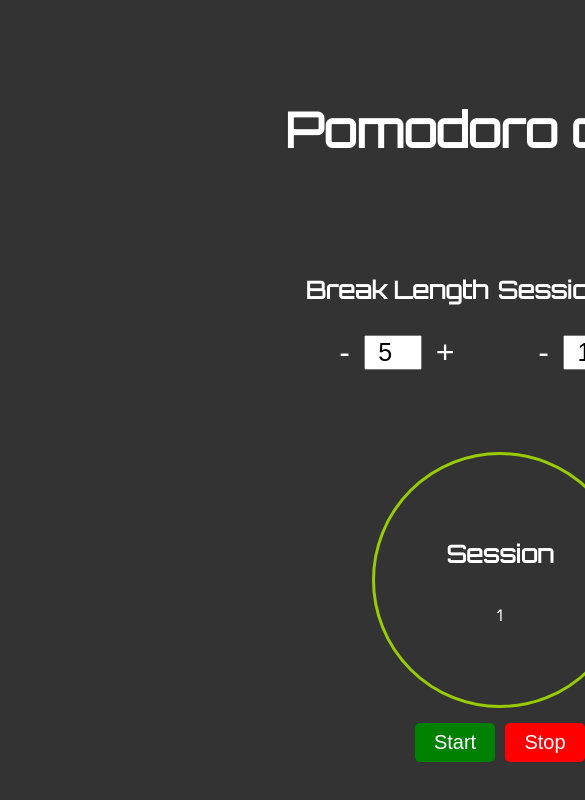
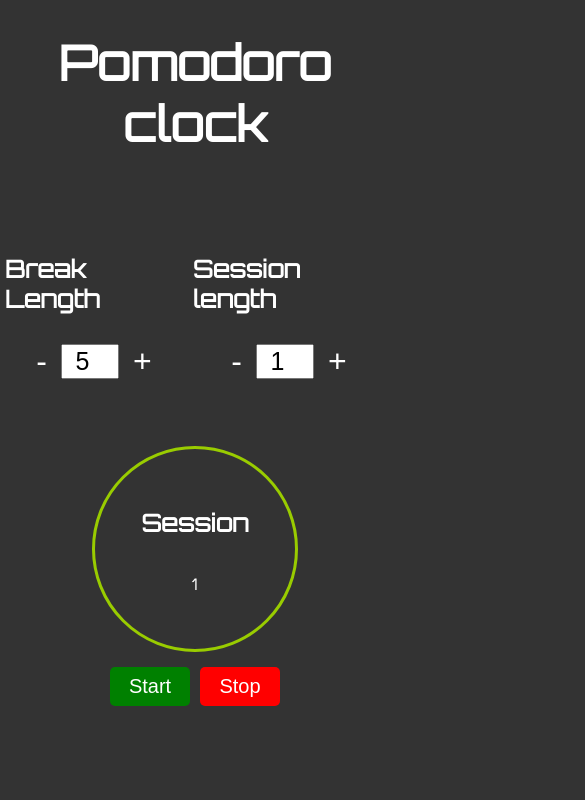
Before and after one commit to Rayhatron/Pomodoro-clock, a plain HTML site: page index.html in a window 390 px wide. Shown: the top 800 px of the page, 585 px wide, since content can reach past the window. Drawn offline with nearby package versions, Linux system fonts and the light colour scheme.

Commit message:
Made project more mobile friendly

```diff
--- a/index.html
+++ b/index.html
@@ -2,11 +2,22 @@
 <html>
   <head>
     <meta charset="utf-8">
+    <meta http-equiv="X-UA-Compatible" content="IE=edge">
+    <meta name="viewport" content="width=device-width, initial-scale=1">
+    <!-- The above 3 meta tags *must* come first in the head; any other head content must come *after* these tags -->
+
     <title>Pomodoro Clock</title>
     <script src="https://ajax.googleapis.com/ajax/libs/angularjs/1.5.6/angular.min.js"></script>
     <script type="text/javascript" src="app.js"></script>
     <link rel="stylesheet" href="style.css">
 
+
+     <!-- HTML5 shim and Respond.js for IE8 support of HTML5 elements and media queries -->
+    <!-- WARNING: Respond.js doesn't work if you view the page via file:// -->
+    <!--[if lt IE 9]>
+      <script src="https://oss.maxcdn.com/html5shiv/3.7.3/html5shiv.min.js"></script>
+      <script src="https://oss.maxcdn.com/respond/1.4.2/respond.min.js"></script>
+    <![endif]-->
   </head>
   <body ng-app="ngPomodoro" ng-controller="ctrPomodoro">
 
--- a/style.css
+++ b/style.css
@@ -112,3 +112,20 @@ input{
   background-color: white;
   color: red;
 }
+
+
+@media only screen and (max-width: 1020px){
+  #container{
+    width: 100vw;
+    height: inherit;
+  }
+
+  #container h1{
+    text-align: center;
+  }
+
+  #clock{
+    width: 200px;
+    height: 200px;
+  }
+}
```
